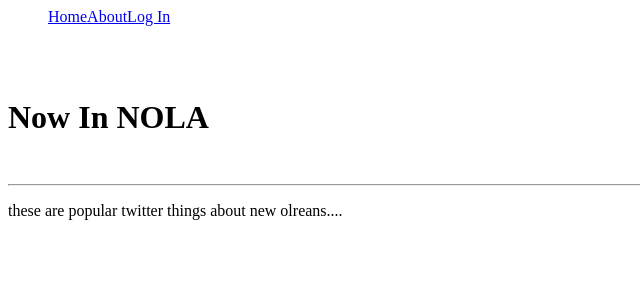
After one commit to hcwiley/barcamp6, a Node project: template views/about.jade in a window 1280 px wide. The commit adds this page. Shown: the top 300 px of the page, without its empty margins (0-640 px from the left). Run offline with Node 20 templates, Linux system fonts and the light colour scheme; the template is opened without the code that fills it, so the values that code supplies are empty; some libraries are stand-ins or nearby versions.

Commit message:
added about page

```diff
--- a/app.js
+++ b/app.js
@@ -106,6 +106,10 @@ app.get('/login', function(req, res){
   res.render('login', { user: req.user });
 });
 
+app.get('/about', function(req, res){
+  res.render('about', { user: req.user });
+});
+
 app.get('/auth/twitter',
   passport.authenticate('twitter'),
   function(req, res){
--- /dev/null
+++ b/views/about.jade
@@ -0,0 +1,13 @@
+extends layout
+
+block content
+  .row
+    .span12
+      br
+      br
+      h1 Now In NOLA
+      br
+      hr
+  .row
+    .span4.offset4
+      p these are popular twitter things about new olreans....
--- a/views/layout.jade
+++ b/views/layout.jade
@@ -9,9 +9,11 @@ html
         if user
           a.brand(href='/') Home
           a.brand(href='/account') Account
+          a.brand(href='/about') About
           a.brand(href='/logout') Log Out
         else
           a.brand(href='/') Home
+          a.brand(href='/about') About
           a.brand(href='/login') Log In
       .nav-stripe
     #main.collapsed
```
